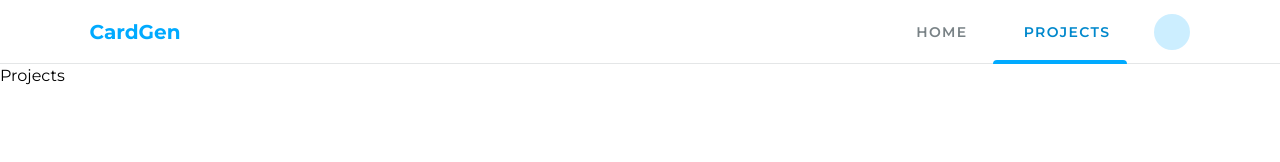
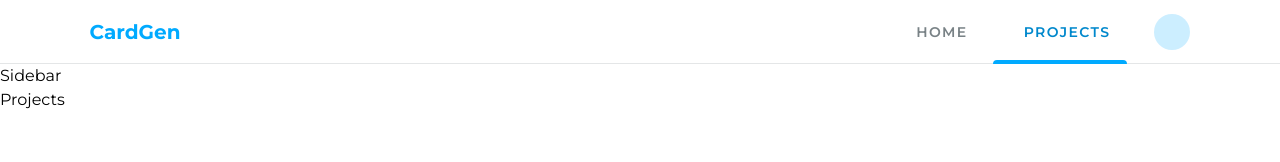
Before and after one commit to rizwanahamadcodes/image-editor, a Next.js app: page /projects in a window 1280 px wide. Shown: the top 162 px of the page. Built offline with nearby package versions, Linux system fonts and the light colour scheme.

Commit message:
the nested layout is broken

```diff
--- a/src/Layouts/Layout.tsx
+++ b/src/Layouts/Layout.tsx
@@ -10,7 +10,7 @@ const Layout = (props: LayoutProps) => {
     return (
         <>
             <Navbar />
-            <main className="grow">{children}</main>
+            <main className="grow flex">{children}</main>
         </>
     );
 };
--- a/src/Layouts/ProjectsListsLayout.tsx
+++ b/src/Layouts/ProjectsListsLayout.tsx
@@ -1,7 +1,15 @@
+import Sidebar from "@/components/Sidebar/Sidebar";
 import Layout from "./Layout";
 
 const ProjectsListsLayout = function getLayout(page: React.ReactElement) {
-    return <Layout>{page}</Layout>;
+    return (
+        <Layout>
+            <div className="h-full w-full grow">
+                <Sidebar />
+                <main>{page}</main>
+            </div>
+        </Layout>
+    );
 };
 
 export default ProjectsListsLayout;
--- a/src/components/Sidebar/Sidebar.tsx
+++ b/src/components/Sidebar/Sidebar.tsx
@@ -3,7 +3,7 @@ type SidebarProps = {};
 const Sidebar = (props: SidebarProps) => {
     const {} = props;
 
-    return <aside className="h-full bg-primary">Sidebar</aside>;
+    return <aside className="">Sidebar</aside>;
 };
 
 export default Sidebar;
```
